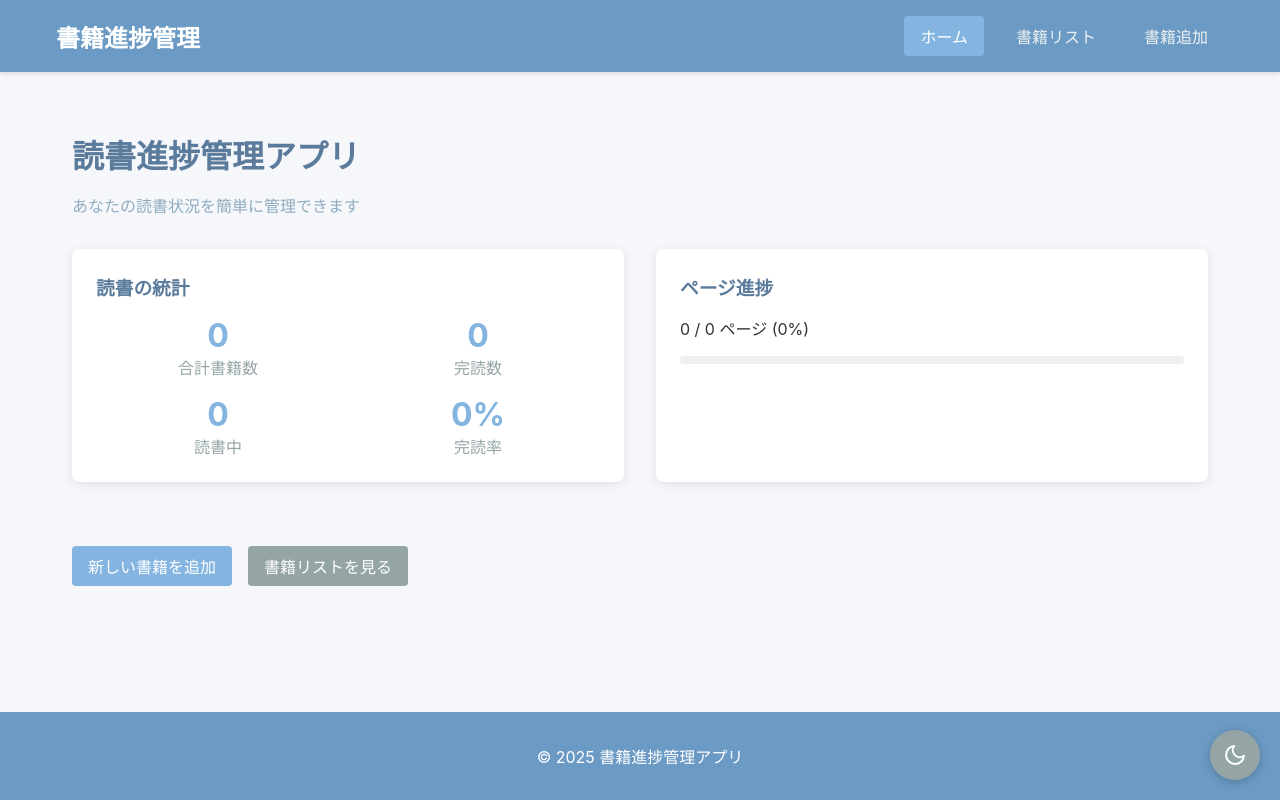
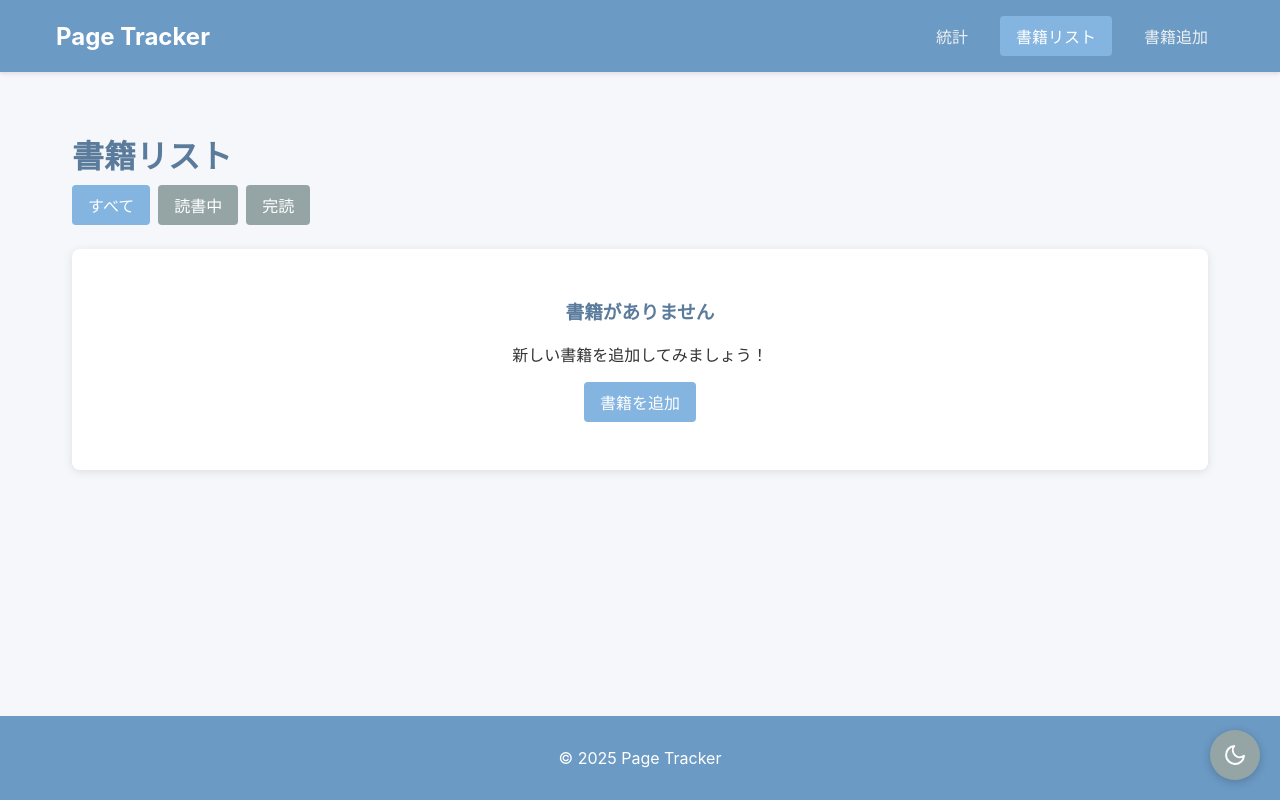
Before and after one commit to gaotoast/vibe-learning, a React (Create React App) app in the folder books-progress-app/: page / in a window 1280 px wide. Built offline with nearby package versions, Linux system fonts and the light colour scheme.

Commit message:
アプリ名を「Page Tracker」に変更し、ルートパスの調整とESLint警告の修正

```diff
--- a/books-progress-app/public/index.html
+++ b/books-progress-app/public/index.html
@@ -7,7 +7,7 @@
     <meta name="theme-color" content="#000000" />
     <meta
       name="description"
-      content="Web site created using create-react-app"
+      content="あなたの読書進捗を管理するためのアプリケーション"
     />
     <link rel="apple-touch-icon" href="%PUBLIC_URL%/my-logo192.png" />
     <!--
@@ -23,7 +23,7 @@
       Unlike "/favicon.ico" or "favicon.ico", "%PUBLIC_URL%/favicon.ico" will
       work correctly both with client-side routing and a non-root public URL.
       Learn how to configure a non-root public URL by running `npm run build`.    -->
-    <title>書籍進捗管理</title>
+    <title>Page Tracker</title>
   </head>
   <body>
     <noscript>You need to enable JavaScript to run this app.</noscript>
--- a/books-progress-app/src/App.js
+++ b/books-progress-app/src/App.js
@@ -48,18 +48,19 @@ function App() {
   return (
     <Router>
       <div className="App">
+        {" "}
         <header className="header">
           <nav className="nav">
-            <h1>書籍進捗管理</h1>
+            <h1>Page Tracker</h1>
             <div className="nav-links">
               <NavLink
-                to="/"
+                to="/stats"
                 className={({ isActive }) => (isActive ? "active" : "")}
               >
-                ホーム
+                統計
               </NavLink>
               <NavLink
-                to="/books"
+                to="/"
                 className={({ isActive }) => (isActive ? "active" : "")}
               >
                 書籍リスト
@@ -72,16 +73,16 @@ function App() {
               </NavLink>
             </div>
           </nav>
-        </header>
+        </header>{" "}
         <main className="main-content">
           <Routes>
-            <Route path="/" element={<HomePage />} />
-            <Route path="/books" element={<BookListPage />} />
+            <Route path="/stats" element={<HomePage />} />
+            <Route path="/" element={<BookListPage />} />
             <Route path="/add" element={<AddBookPage />} />
-          </Routes>{" "}
-        </main>
+          </Routes>
+        </main>{" "}
         <footer className="footer">
-          <p>&copy; {new Date().getFullYear()} 書籍進捗管理アプリ</p>
+          <p>&copy; {new Date().getFullYear()} Page Tracker</p>
         </footer>{" "}
         {/* ダークモード切り替えボタン */}
         <button
--- a/books-progress-app/src/pages/HomePage.js
+++ b/books-progress-app/src/pages/HomePage.js
@@ -1,6 +1,5 @@
 // Generated by Copilot
 import React, { useState, useEffect } from "react";
-import { Link } from "react-router-dom";
 import { getReadingStats } from "../services/bookService";
 
 const HomePage = () => {
@@ -38,10 +37,9 @@ const HomePage = () => {
     stats.totalPages > 0
       ? Math.round((stats.readPages / stats.totalPages) * 100)
       : 0;
-
   return (
     <div>
-      <h2 className="page-title">読書進捗管理アプリ</h2>
+      <h2 className="page-title">Page Tracker</h2>
       <p className="page-subtitle">あなたの読書状況を簡単に管理できます</p>
 
       <div className="stats-container">
@@ -79,15 +77,6 @@ const HomePage = () => {
             ></div>
           </div>
         </div>
-
-        <div className="quick-actions">
-          <Link to="/add" className="btn">
-            新しい書籍を追加
-          </Link>
-          <Link to="/books" className="btn btn-secondary">
-            書籍リストを見る
-          </Link>
-        </div>
       </div>
     </div>
   );
```
Also changed, not shown: books-progress-app/public/manifest.json.
